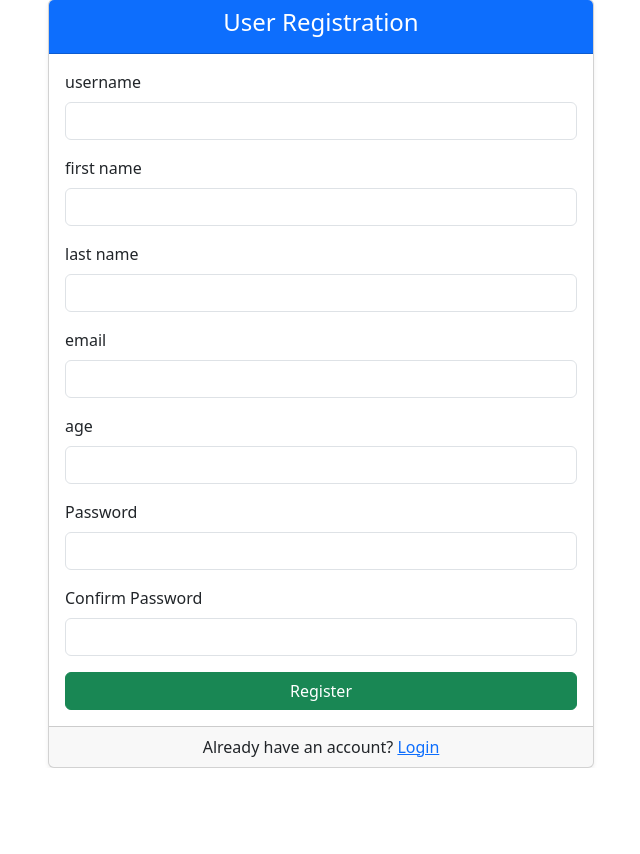
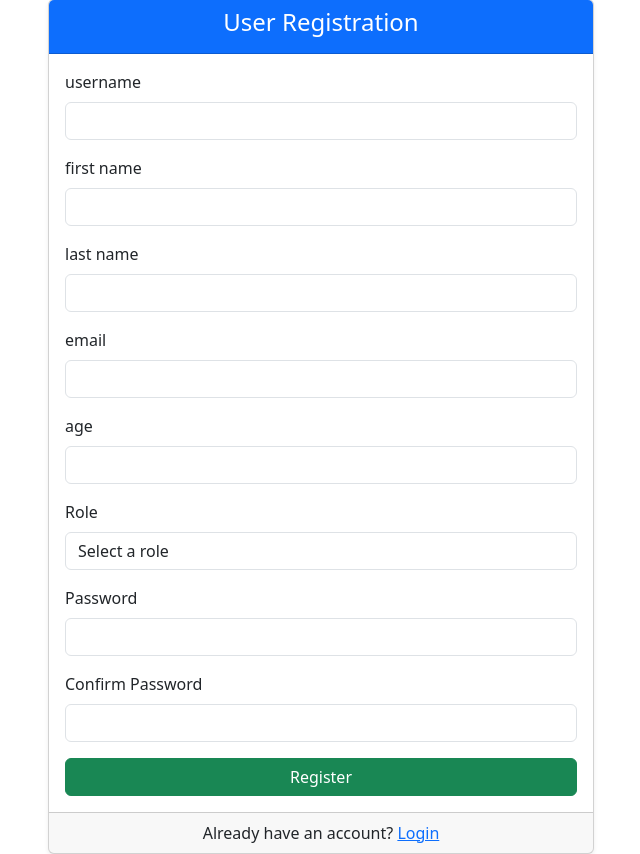
Before and after one commit to sribharath503/django_project, a Django app: page /user_register/ in a window 1280 px wide. Shown: the part 49-903 px from the top of the page, without its empty margins (319-959 px from the left). Before the commit the page ends 817 px from the top, so only its background shows below. Run offline with Django 5.2, Linux system fonts and the light colour scheme; some libraries are stand-ins or nearby versions.

Commit message:
role based permissions and accessing provided and making role based registerations

```diff
--- a/Frontend/templates/base.html
+++ b/Frontend/templates/base.html
@@ -44,12 +44,18 @@
                 <li class="nav-item">
                 <a class="nav-link active" aria-current="page" href="/inventory/home/">Home</a>
                 </li>
+
+                {% if request.user.role == 0 %}
+
                 <li class="nav-item">
                 <a class="nav-link active" href="/inventory/view_products/">Products</a>
                 </li>
                 <li class="nav-item">
                 <a class="nav-link active" href="/order_management/view_customers/">Customers</a>
                 </li>
+
+                {% endif %}
+
                 <li class="nav-item">
                 <a class="nav-link active" href="/order_management/view_orders/">Orders</a>
                 </li>
--- a/Frontend/templates/register.html
+++ b/Frontend/templates/register.html
@@ -59,6 +59,16 @@
                             </div>
 
                             <div class="mb-3">
+                                <label for="email" class="form-label">Role</label>
+                                <select name="role" class="form-control" required>
+                                    <option value="" disabled selected>Select a role</option>
+                                    <option value=0>Admin</option>
+                                    <option value=1>Manager</option>
+                                    <option value=2>Employee</option>
+                                </select>
+                            </div>
+
+                            <div class="mb-3">
                                 <label for="password1" class="form-label">Password</label>
                                 <input type="password" name="password1" class="form-control" required>
                             </div>
--- a/authentication/views.py
+++ b/authentication/views.py
@@ -44,6 +44,7 @@ def user_register(request):
                                         last_name=request.POST['lastname'],
                                         email=request.POST['email'],
                                         age=request.POST['age'],
+                                        role=request.POST['role'],
                                         password=request.POST['password1']
                                         )
                 return redirect('/')
```
Also changed, not shown: Frontend/templates/orders.html (+12 -0 lines), authentication/models.py (+8 -0 lines), authentication/migrations/0002_user_role.py (added).
